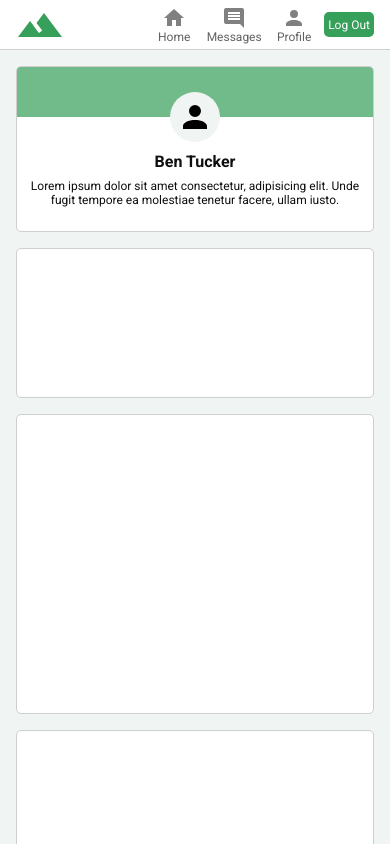
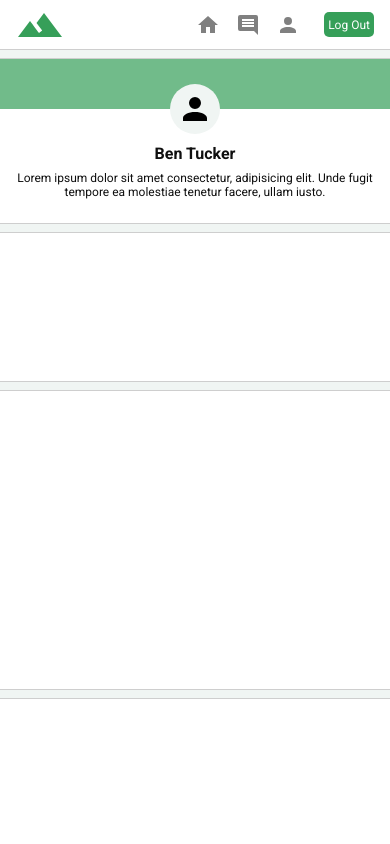
Before and after one commit to tenbucker4/trek, a React (Create React App) app: page /trek/home in a window 390 px wide. Shown: the top 844 px of the page. Built offline with nearby package versions, Linux system fonts and the light colour scheme; no server answers.

Commit message:
Responsive changes to feed

```diff
--- a/src/components/Feed.jsx
+++ b/src/components/Feed.jsx
@@ -1,6 +1,7 @@
 import React from 'react'
 import Icon from '@mdi/react'
 import { mdiAccount } from '@mdi/js';
+import "../styles/feed.css";
 
 const Feed = () => {
 
--- a/src/components/Header.jsx
+++ b/src/components/Header.jsx
@@ -25,6 +25,7 @@ const Header = () => {
 
   	return (
 		<header>
+			<div className='header-container'>
 				<div className='header-app-title'>
 					<Icon path={mdiImageFilterHdr}
 					title="User Profile"
@@ -37,27 +38,25 @@ const Header = () => {
 				<ul className='nav-links'>
 					<li className='nav-link'>
 						<Icon path={mdiHome}
-					title="User Profile"
 						size={1}
 						color="grey"/>
-					<p className='small grey'>Home</p>
+						<p className='small grey nav-link-description'>Home</p>
 					</li>
 					<li className='nav-link'>
 						<Icon path={mdiMessageReplyText}
-					title="User Profile"
 						size={1}
 						color="grey"/>
-					<p className='small grey'>Messages</p>
+						<p className='small grey nav-link-description'>Messages</p>
 					</li>
 					<li className='nav-link'>
 						<Icon path={mdiAccount}
-					title="User Profile"
 						size={1}
 						color="grey"/>
-					<p className='small grey'>Profile</p>
+						<p className='small grey nav-link-description'>Profile</p>
 					</li>
 					<button onClick={handleSignOut}>Log Out</button>
 				</ul>
+			</div>
 		</header>
   	)
 }
--- a/src/styles/_main-feed.scss
+++ /dev/null
@@ -1,84 +0,0 @@
-main {
-    background-color: $off-white;
-	min-height: 100vh;
-	display: grid;
-	grid-template-columns: 3fr 1fr;
-	margin-top: 50px;
-
-	.feed {
-		padding: 1rem;
-		display: flex;
-		flex-direction: column;
-		gap: 1rem;
-
-		.new-post-container, .post {
-			background-color: white;
-			border: 1px solid $border-grey;
-			border-radius: 5px;
-		}
-
-		.new-post-container {
-			height: 150px;
-		}
-
-		.post {
-			height: 300px;
-		}
-	}
-
-	aside {
-		padding: 1rem 1rem 1rem 0rem;
-	}
-
-	.aside-container {
-		background-color: white;
-		border-radius: 5px;
-		border: 1px solid $border-grey;
-		display: flex;
-		flex-direction: column;
-		overflow: hidden;
-		position: relative;
-
-		.aside-background {
-			height: 50px;
-			background-color: rgba(54, 159, 89, 0.7);
-		}
-
-		.profile-picture {
-			height: 50px;
-			width: 50px;
-			border-radius: 50%;
-			background-color: $off-white;
-			display: flex;
-			align-items: center;
-			justify-content: center;
-			position: absolute;
-			top: 25px;
-			left: 50%;
-			transform: translateX(-50%);
-		}
-
-		.user-profile {
-			margin-top: 35px;
-			align-self: center;
-		}
-
-		.user-bio {
-			font-size: 12px;
-			padding: 0.5rem;
-			text-align: center;
-			margin-bottom: 1rem;
-		}
-	}
-}
-
-@media (max-width: 700px) {
-	main {
-		display: flex;
-		flex-direction: column-reverse;
-
-		aside {
-			padding: 1rem 1rem 0 1rem;
-		}
-	}
-}
--- /dev/null
+++ b/src/styles/feed.css
@@ -0,0 +1,106 @@
+main {
+    background-color: var(--off-white);
+    min-height: 100vh;
+    display: grid;
+    grid-template-columns: 3fr 1fr;
+    margin: 50px auto 0 auto;
+    max-width: 1000px;
+}
+
+.feed {
+    padding: 1rem;
+    display: flex;
+    flex-direction: column;
+    gap: 1rem;
+}
+
+.post {
+    height: 300px;
+}
+
+.new-post-container {
+    height: 150px;
+}
+
+.new-post-container,
+.post {
+    background-color: white;
+    border: 1px solid var(--border-grey);
+    border-radius: 5px;
+}
+
+aside {
+    padding: 1rem 1rem 1rem 0rem;
+}
+
+.aside-container {
+    background-color: white;
+    border-radius: 5px;
+    border: 1px solid var(--border-grey);
+    display: flex;
+    flex-direction: column;
+    overflow: hidden;
+    position: relative;
+}
+
+.aside-background {
+    height: 50px;
+    background-color: rgba(54, 159, 89, 0.7);
+}
+
+.profile-picture {
+    height: 50px;
+    width: 50px;
+    border-radius: 50%;
+    background-color: var(--off-white);
+    display: flex;
+    align-items: center;
+    justify-content: center;
+    position: absolute;
+    top: 25px;
+    left: 50%;
+    transform: translateX(-50%);
+}
+
+.user-profile {
+    margin-top: 35px;
+    align-self: center;
+}
+
+.user-bio {
+    font-size: 12px;
+    padding: 0.5rem;
+    text-align: center;
+    margin-bottom: 1rem;
+}
+
+@media (max-width: 700px) {
+    main {
+        display: flex;
+        flex-direction: column-reverse;
+    }
+
+    main aside {
+        padding: 1rem 1rem 0 1rem;
+    }
+}
+
+@media (max-width: 480px) {
+    main aside {
+        padding: 0.5rem 0 0 0;
+    }
+
+    main aside,
+    .aside-container,
+    .new-post-container,
+    .post {
+        border-radius: 0;
+        border-left: none;
+        border-right: none;
+    }
+
+    .feed {
+        gap: 0.5rem;
+        padding: 0.5rem 0 0 0;
+    }
+}
--- a/src/styles/header.css
+++ b/src/styles/header.css
@@ -1,7 +1,4 @@
 header {
-    display: flex;
-    align-items: center;
-    justify-content: space-between;
     padding: 0 1rem;
     height: 50px;
     position: fixed;
@@ -12,7 +9,16 @@ header {
     z-index: 10;
 }
 
-header button {
+.header-container {
+    display: flex;
+    align-items: center;
+    justify-content: space-between;
+    height: 100%;
+    max-width: 975px;
+    margin: 0 auto;
+}
+
+.header-container button {
     background-color: var(--main-green);
     border: none;
     color: white;
@@ -21,23 +27,24 @@ header button {
     padding: 0 0.25rem;
     border-radius: 5px;
     font-size: 12px;
+    margin-left: 1rem;
 }
 
-header input {
+.header-container input {
     height: 2rem;
-    width: 250px;
+    width: 200px;
     border: 1px solid rgb(161, 161, 161);
     border-radius: 10px;
     padding: 0 0.5rem;
     background-color: rgb(233, 251, 233);
 }
 
-header input:focus {
+.header-container input:focus {
     outline: 1px solid var(--main-green);
     border: none;
 }
 
-header button:hover {
+.header-container button:hover {
     filter: brightness(0.9);
 }
 
@@ -47,7 +54,7 @@ header button:hover {
     gap: 0.25rem;
 }
 
-header ul {
+.header-container ul {
     display: flex;
     list-style-type: none;
     font-size: 10px;
@@ -69,11 +76,16 @@ header ul {
 }
 
 @media (max-width: 575px) {
-    header {
+    .header-container {
         justify-content: space-between;
     }
 
-    header input {
+    .nav-link {
+        width: 40px;
+    }
+
+    .header-container input,
+    .nav-link-description {
         display: none;
     }
 }
--- a/src/styles/styles.css
+++ b/src/styles/styles.css
@@ -14,6 +14,11 @@
     --off-white: #f0f5f3;
     --text-grey: #626262;
     --border-grey: rgb(206, 206, 206);
+    background-color: var(--off-white);
+}
+
+body {
+    min-height: 100vh;
 }
 
 button {
@@ -43,77 +48,3 @@ p {
 .small {
     font-size: 12px;
 }
-main {
-    background-color: #f0f5f3;
-    min-height: 100vh;
-    display: grid;
-    grid-template-columns: 3fr 1fr;
-    margin-top: 50px;
-}
-main .feed {
-    padding: 1rem;
-    display: flex;
-    flex-direction: column;
-    gap: 1rem;
-}
-main .feed .new-post-container,
-main .feed .post {
-    background-color: white;
-    border: 1px solid rgb(206, 206, 206);
-    border-radius: 5px;
-}
-main .feed .new-post-container {
-    height: 150px;
-}
-main .feed .post {
-    height: 300px;
-}
-main aside {
-    padding: 1rem 1rem 1rem 0rem;
-}
-main .aside-container {
-    background-color: white;
-    border-radius: 5px;
-    border: 1px solid rgb(206, 206, 206);
-    display: flex;
-    flex-direction: column;
-    overflow: hidden;
-    position: relative;
-}
-main .aside-container .aside-background {
-    height: 50px;
-    background-color: rgba(54, 159, 89, 0.7);
-}
-main .aside-container .profile-picture {
-    height: 50px;
-    width: 50px;
-    border-radius: 50%;
-    background-color: #f0f5f3;
-    display: flex;
-    align-items: center;
-    justify-content: center;
-    position: absolute;
-    top: 25px;
-    left: 50%;
-    transform: translateX(-50%);
-}
-main .aside-container .user-profile {
-    margin-top: 35px;
-    align-self: center;
-}
-main .aside-container .user-bio {
-    font-size: 12px;
-    padding: 0.5rem;
-    text-align: center;
-    margin-bottom: 1rem;
-}
-
-@media (max-width: 700px) {
-    main {
-        display: flex;
-        flex-direction: column-reverse;
-    }
-    main aside {
-        padding: 1rem 1rem 0 1rem;
-    }
-}
```
Lines whose indentation alone changed are shown as unchanged.
